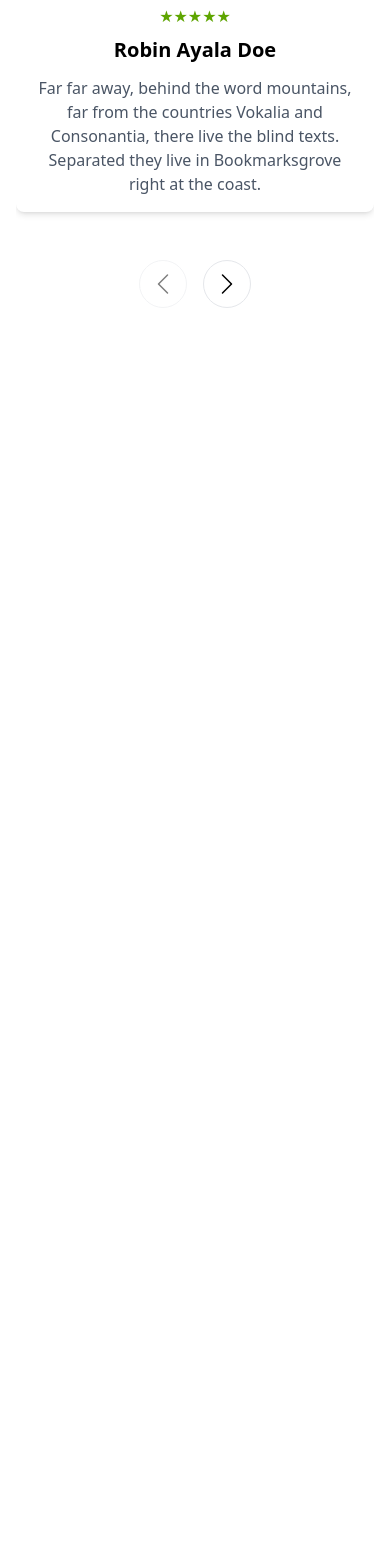
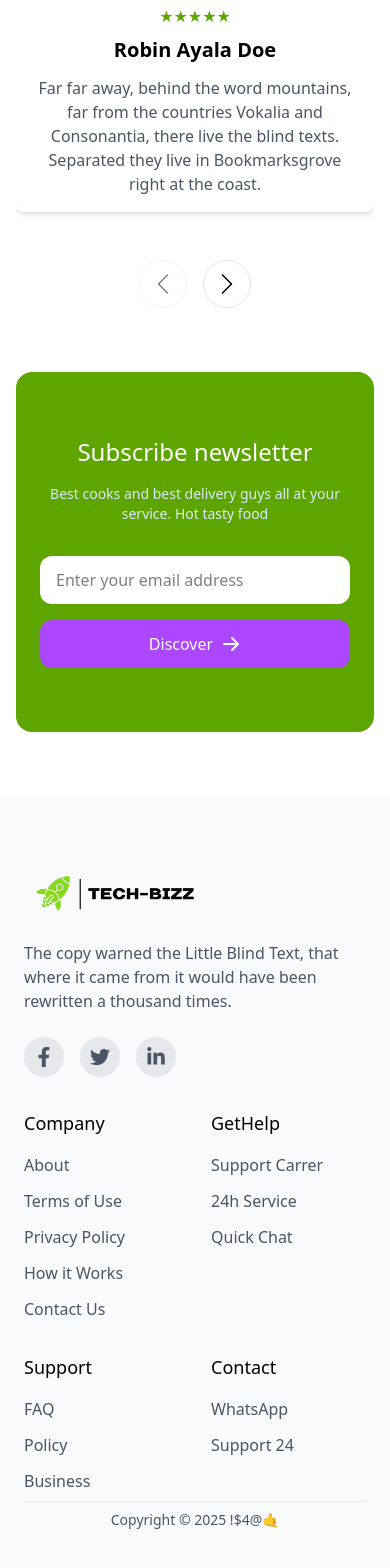
Before and after one commit to isha-web1/tech-bizz, a React (Vite) app: page / in a window 390 px wide. Shown: the part 7743-9311 px from the top of the page. Before the commit the page ends 8115 px from the top, so only its background shows below. Built offline with nearby package versions, Linux system fonts and the light colour scheme.

Commit message:
newslatter & footer section added

```diff
--- a/src/App.jsx
+++ b/src/App.jsx
@@ -10,6 +10,8 @@
 import Pricing from "./components/Pricing";
 import Feature from "./components/Feature";
 import Testimonial from "./components/Testimonial";
+import Newsletter from "./components/NewsLatter";
+import Footer from "./components/Footer";
 
 function App() {
 
@@ -28,6 +30,8 @@
        <Pricing/>
        <Feature/>
        <Testimonial/>
+       <Newsletter/>
+       <Footer/>
    </div>
    </main>
   );
--- /dev/null
+++ b/src/components/Footer.jsx
@@ -0,0 +1,153 @@
+import React from 'react'
+import { FaFacebookF, FaTwitter, FaLinkedinIn } from 'react-icons/fa'
+import logo from "../../assets/logo.png";
+
+
+const Footer = () => {
+  const footerLinks = {
+    company: [
+      { name: 'About', href: '#' },
+      { name: 'Terms of Use', href: '#' },
+      { name: 'Privacy Policy', href: '#' },
+      { name: 'How it Works', href: '#' },
+      { name: 'Contact Us', href: '#' },
+    ],
+    getHelp: [
+      { name: 'Support Carrer', href: '#' },
+      { name: '24h Service', href: '#' },
+      { name: 'Quick Chat', href: '#' },
+    ],
+    support: [
+      { name: 'FAQ', href: '#' },
+      { name: 'Policy', href: '#' },
+      { name: 'Business', href: '#' },
+    ],
+    contact: [
+      { name: 'WhatsApp', href: '#' },
+      { name: 'Support 24', href: '#' },
+    ],
+  }
+
+  return (
+    <footer
+
+      initial="hidden"
+      whileInView="show"
+      className="bg-gray-50 py-16 mt-16 px-6"
+    >
+      <div className="section-container">
+        <div
+
+          className="grid grid-cols-1 md:grid-cols-2 lg:grid-cols-12 gap-8 lg:gap-12"
+        >
+          {/* Brand Column */}
+          <div
+
+            className="lg:col-span-4 "
+          >
+            <div
+
+              className="flex items-center gap-1 mb-6"
+            >
+              <img className='w-46 ' src={logo} alt="" />
+            </div>
+            <p
+
+              className="text-gray-600 mb-6"
+            >
+              The copy warned the Little Blind Text, that where it came from it would have been rewritten a thousand times.
+            </p>
+            <div
+
+              className="flex gap-4"
+            >
+              <a
+
+                href="#"
+                className="w-10 h-10 bg-gray-200 rounded-full flex items-center justify-center text-gray-600 hover:bg-lime-600 hover:text-white transition-colors"
+              >
+                <FaFacebookF className="w-5 h-5" />
+              </a>
+              <a
+
+                href="#"
+                className="w-10 h-10 bg-gray-200 rounded-full flex items-center justify-center text-gray-600 hover:bg-lime-400 hover:text-white transition-colors"
+              >
+                <FaTwitter className="w-5 h-5" />
+              </a>
+              <a
+
+                href="#"
+                className="w-10 h-10 bg-gray-200 rounded-full flex items-center justify-center text-gray-600 hover:bg-lime-700 hover:text-white transition-colors"
+              >
+                <FaLinkedinIn className="w-5 h-5" />
+              </a>
+            </div>
+          </div>
+
+          {/* Links Columns */}
+          <div
+
+            className="lg:col-span-8"
+          >
+            <div className="grid grid-cols-2 md:grid-cols-4 gap-8">
+              {Object.entries(footerLinks).map(([category, links], categoryIndex) => (
+                <div
+                  key={category}
+
+                >
+                  <h3
+
+                    className="text-lg font-medium mb-4"
+                  >
+                    {category.charAt(0).toUpperCase() + category.slice(1)}
+                  </h3>
+                  <ul
+
+                    className="space-y-3"
+                  >
+                    {links.map((link, index) => (
+                      <li
+                        key={index}
+
+                      >
+                        <a
+                          whileHover={{ x: 5 }}
+                          href={link.href}
+                          className="text-gray-600 hover:text-gray-900"
+                        >
+                          {link.name}
+                        </a>
+                      </li>
+                    ))}
+                  </ul>
+                </div>
+              ))}
+            </div>
+          </div>
+        </div>
+
+        {/* Copyright */}
+        <div
+
+          className="border-t border-gray-200 mt-2 pt-2"
+        >
+          <div
+
+            className="flex flex-col md:flex-row justify-center items-center gap-4"
+          >
+            <p
+
+              className="text-gray-600 text-sm text-center md:text-left"
+            >
+              Copyright © {new Date().getFullYear()} !$4@🤙
+            </p>
+
+          </div>
+        </div>
+      </div>
+    </footer>
+  )
+}
+
+export default Footer
--- /dev/null
+++ b/src/components/NewsLatter.jsx
@@ -0,0 +1,82 @@
+import React from 'react'
+import { HiArrowRight } from 'react-icons/hi'
+
+
+const Newsletter = () => {
+  return (
+    <section id="newsletter" className="section-container px-4 md:px-0">
+      <div
+
+        initial="hidden"
+        whileInView="show"
+        className="bg-lime-600 rounded-2xl overflow-hidden"
+      >
+        <div className="relative md:px-16 px-6 py-16 md:py-24">
+          {/* Background Gradient */}
+          <div
+
+            className="absolute top-0 right-0 w-1/2 h-full bg-lime-700 clip-path-slant hidden md:block"
+          ></div>
+
+          <div className="relative flex flex-col lg:flex-row items-center justify-between gap-8 md:gap-12">
+            {/* Left Content */}
+            <div
+
+              className="text-white max-w-lg text-center md:text-left"
+            >
+              <h2
+
+                className="text-2xl sm:text-3xl md:text-4xl font-medium mb-4"
+              >
+                Subscribe newsletter
+              </h2>
+              <p
+
+                className="text-blue-100 text-sm sm:text-base"
+              >
+                Best cooks and best delivery guys all at your service. Hot tasty food
+              </p>
+            </div>
+
+            {/* Email Form */}
+            <div
+
+              className="w-full md:w-auto"
+            >
+              <div
+
+                className="flex flex-col sm:flex-row gap-4 sm:gap-0"
+              >
+                <input
+
+                  type="email"
+                  placeholder="Enter your email address"
+                  className="w-full sm:w-auto md:w-80 px-4 sm:px-6 py-3 sm:py-4 rounded-xl sm:rounded-l-xl sm:rounded-r-none focus:outline-none focus:ring-2 focus:ring-purple-500 bg-white"
+                />
+                <button
+
+                  whileHover={{ scale: 1.05 }}
+                  whileTap={{ scale: 0.95 }}
+                  className="w-full sm:w-auto cursor-pointer bg-purple-500 text-white px-6 sm:px-8 py-3 sm:py-4 rounded-xl sm:rounded-l-none sm:rounded-r-xl hover:bg-purple-600 transition-colors flex items-center justify-center sm:justify-start gap-2"
+                >
+                  <span>Discover</span>
+                  <HiArrowRight className="w-5 h-5" />
+                </button>
+              </div>
+            </div>
+          </div>
+        </div>
+      </div>
+
+      <style>
+        {`
+          .clip-path-slant {
+            clip-path: polygon(20% 0%, 100% 0%, 100% 100%, 0% 100%);
+          }
+        `}
+      </style>
+    </section>
+  )
+}
+
+export default Newsletter
```
